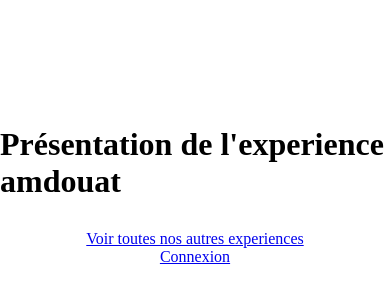
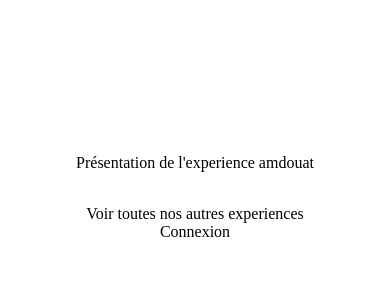
Before and after one commit to Yohan744/Quadran, a Nuxt app in the folder apps/front/: page / in a window 390 px wide. Shown: the part 226-526 px from the top of the page. Built offline with nearby package versions, Linux system fonts and the light colour scheme.

Commit message:
new css reset and breakpoints

```diff
--- /dev/null
+++ b/apps/front/assets/scss/breakpoints.scss
@@ -0,0 +1,8 @@
+$breakpoint-mobile: 320px;
+$breakpoint-mobile-horizontal: 500px;
+$breakpoint-tablet: 768px;
+$breakpoint-tablet-height: 950px;
+$breakpoint-laptop: 1024px;
+$breakpoint-bigLaptop-min: 1366px;
+$breakpoint-bigLaptop: 1440px;
+$breakpoint-desktop: 1680px;
--- a/apps/front/assets/scss/main.scss
+++ b/apps/front/assets/scss/main.scss
@@ -1,6 +1,8 @@
+@forward 'reset';
 @forward 'variables';
 @forward 'colors';
 @forward 'eases';
+@forward 'breakpoints';
 
 html {
   height: 100vh;
@@ -14,12 +16,6 @@ html {
   text-rendering: optimizeSpeed;
   overflow: hidden;
   touch-action: manipulation; // disable double tap zoom
-
-  * {
-    margin: 0;
-    padding: 0;
-    box-sizing: border-box;
-  }
 
   *::selection,
   *::target-text {
--- /dev/null
+++ b/apps/front/assets/scss/reset.scss
@@ -0,0 +1,420 @@
+/* ----------------------------------------------------------------------------- GLOBAL */
+
+/**
+ * Box sizing rules and margin/padding reset
+ */
+*,
+*::before,
+*::after {
+  box-sizing: border-box;
+  margin: 0;
+  padding: 0;
+}
+
+/**
+ * Set core html defaults
+ */
+html {
+  /* Enable percentage-based heights */
+  block-size: 100%;
+  min-height: 100%;
+
+  /* Prevent font size inflation on mobile */
+  -webkit-text-size-adjust: 100%;
+  -moz-text-size-adjust: none;
+  text-size-adjust: none;
+
+  /* Better tab size */
+  tab-size: 2;
+
+  /* Better scrollbar handling */
+  scrollbar-gutter: stable;
+
+  /* Base line height */
+  line-height: 1.15;
+
+  /* Support for advance CSS features */
+  interpolate-size: allow-keywords;
+}
+
+/* ----------------------------------------------------------------------------- BODY */
+
+/**
+ * Set core body defaults
+ */
+body {
+  min-height: 100vh;
+  min-block-size: 100%;
+  -webkit-font-smoothing: antialiased;
+  text-rendering: optimizeSpeed;
+  font-synthesis: none;
+}
+
+/* ----------------------------------------------------------------------------- SECTION */
+
+/**
+ * Render the `main` element consistently in IE.
+ */
+main {
+  display: block;
+}
+
+/* ----------------------------------------------------------------------------- TYPOGRAPHY */
+
+/**
+ * Reset heading styles
+ */
+h1, h2, h3, h4, h5, h6 {
+  font-size: 1em;
+  margin: 0;
+  font-weight: normal;
+  line-height: calc(1em + 0.5rem);
+  overflow-wrap: break-word;
+  text-wrap: balance;
+}
+
+/**
+ * Set shorter line heights on headings and interactive elements
+ */
+button, input, label {
+  line-height: 1.1;
+}
+
+/**
+ * Text wrapping improvements
+ */
+:where(p, h1, h2, h3, h4, h5, h6) {
+  overflow-wrap: break-word;
+}
+
+/**
+ * Resets for text elements
+ */
+p, h1, h2, h3, h4, h5, h6 {
+  margin-block-end: 0;
+}
+
+/**
+ * Reset font weight for bold elements
+ */
+b, strong {
+  font-weight: normal;
+}
+
+/**
+ * Links styling
+ */
+a {
+  background-color: transparent;
+  color: inherit;
+  text-decoration: none;
+  text-underline-offset: 0.2ex;
+  text-decoration-thickness: max(1px, 0.0625rem);
+}
+
+/**
+ * A elements that don't have a class get default styles
+ */
+a:not([class]) {
+  text-decoration-skip-ink: auto;
+  color: currentColor;
+}
+
+/* ----------------------------------------------------------------------------- LISTS */
+
+/**
+ * Remove list styles by default
+ */
+ul, ol, menu {
+  list-style: none;
+}
+
+/**
+ * Role-based list styles
+ */
+ul[role='list'],
+ol[role='list'] {
+  list-style: none;
+  padding: 0;
+}
+
+/**
+ * Ensure lists with no class maintain proper styling
+ */
+:not([class]) {
+  ol, ul {
+    padding-inline-start: 1.5em;
+    list-style: revert;
+  }
+
+  li {
+    margin-block: 0.5em;
+  }
+}
+
+/**
+ * Avoid markers altering line-height in Firefox
+ */
+::marker {
+  line-height: 0;
+}
+
+/* ----------------------------------------------------------------------------- HORIZONTAL RULE */
+
+/**
+ * Horizontal rule styling
+ */
+hr {
+  box-sizing: content-box;
+  height: 0;
+  overflow: visible;
+  margin: 0 auto;
+  border: none;
+  border-block-start: 1px solid;
+  color: inherit;
+  block-size: 0;
+}
+
+/* ----------------------------------------------------------------------------- DETAILS & SUMMARY */
+
+/**
+ * Details and summary element styling
+ */
+details {
+  display: block;
+}
+
+summary {
+  display: block;
+  outline: none;
+  cursor: pointer;
+}
+
+/**
+ * Remove arrow indicator
+ */
+details summary::-webkit-details-marker {
+  display: none;
+}
+
+/* ----------------------------------------------------------------------------- MEDIA */
+
+/**
+ * Media element styling
+ */
+:where(img, svg, video, canvas, audio, iframe, embed, object) {
+  display: block;
+}
+
+:where(img, picture, svg, video) {
+  max-inline-size: 100%;
+  max-width: 100%;
+  block-size: auto;
+  height: auto;
+  border-style: none;
+  vertical-align: middle;
+}
+
+/**
+ * Figure styling
+ */
+figure {
+  margin: 1rem 0;
+}
+
+/* ----------------------------------------------------------------------------- FORM ELEMENTS */
+
+/**
+ * Form element styling
+ */
+button,
+input,
+optgroup,
+option,
+select,
+textarea {
+  display: block;
+  margin: 0;
+  border: 0;
+  font-family: inherit;
+  font-weight: normal;
+  line-height: normal;
+  color: inherit;
+  background: none;
+  text-transform: none;
+  appearance: none;
+  -webkit-appearance: none;
+  outline: none;
+  overflow: visible;
+  letter-spacing: inherit;
+  word-spacing: inherit;
+  font-feature-settings: inherit;
+  font-variation-settings: inherit;
+}
+
+/**
+ * Button styling
+ */
+button,
+[type="button"],
+[type="reset"],
+[type="submit"] {
+  -webkit-appearance: button;
+  cursor: pointer;
+}
+
+/**
+ * Remove inner border and padding in Firefox
+ */
+button::-moz-focus-inner,
+[type="button"]::-moz-focus-inner,
+[type="reset"]::-moz-focus-inner,
+[type="submit"]::-moz-focus-inner {
+  border-style: none;
+  padding: 0;
+}
+
+/**
+ * Restore focus styles in Firefox
+ */
+button:-moz-focusring,
+[type="button"]:-moz-focusring,
+[type="reset"]:-moz-focusring,
+[type="submit"]:-moz-focusring {
+  outline: 1px dotted ButtonText;
+}
+
+/**
+ * Progress element styling
+ */
+progress {
+  vertical-align: baseline;
+}
+
+/**
+ * Textarea styling
+ */
+textarea {
+  overflow: auto;
+  resize: vertical;
+}
+
+/**
+ * Make sure textareas without a rows attribute are not tiny
+ */
+textarea:not([rows]) {
+  min-height: 10em;
+}
+
+@supports (resize: block) {
+  textarea {
+    resize: block;
+  }
+}
+
+/**
+ * Checkbox and radio styling
+ */
+[type="checkbox"],
+[type="radio"] {
+  box-sizing: border-box;
+  padding: 0;
+}
+
+/**
+ * Number input styling
+ */
+[type="number"]::-webkit-inner-spin-button,
+[type="number"]::-webkit-outer-spin-button {
+  height: auto;
+}
+
+/**
+ * Search input styling
+ */
+[type="search"] {
+  -webkit-appearance: textfield;
+  outline-offset: -2px;
+}
+
+[type="search"]::-webkit-search-decoration {
+  -webkit-appearance: none;
+}
+
+/**
+ * File upload button styling
+ */
+::-webkit-file-upload-button {
+  -webkit-appearance: button;
+  font: inherit;
+}
+
+/* ----------------------------------------------------------------------------- TABLES */
+
+/**
+ * Table styling
+ */
+table {
+  border-collapse: collapse;
+}
+
+th, td {
+  text-align: start;
+  vertical-align: top;
+}
+
+/* ----------------------------------------------------------------------------- FOCUS STYLES */
+
+/**
+ * Focus styles
+ */
+:where(:focus-visible) {
+  outline: 3px solid CanvasText;
+  box-shadow: 0 0 0 5px Canvas;
+  outline-offset: 1px;
+}
+
+@media (prefers-reduced-motion: no-preference) {
+  :where(:focus-visible) {
+    transition: outline-offset 145ms cubic-bezier(0.25, 0, 0.4, 1);
+  }
+  :where(:not(:active):focus-visible) {
+    transition-duration: 0.25s;
+  }
+}
+
+/**
+ * Improved scrolling to targeted elements
+ */
+:where(:focus-visible, :target) {
+  scroll-margin-block: 8vh;
+}
+
+:target {
+  scroll-margin-block: 5ex;
+}
+
+/* ----------------------------------------------------------------------------- HIDDEN ELEMENTS */
+
+/**
+ * Hidden elements
+ */
+[hidden],
+template {
+  display: none;
+}
+
+/* ----------------------------------------------------------------------------- DIALOG & POPOVER */
+
+/**
+ * Dialog and popover styling
+ */
+:where(dialog, [popover]) {
+  border: none;
+  background: none;
+  color: inherit;
+  inset: unset;
+  max-width: unset;
+  max-height: unset;
+  overflow: unset;
+}
```
